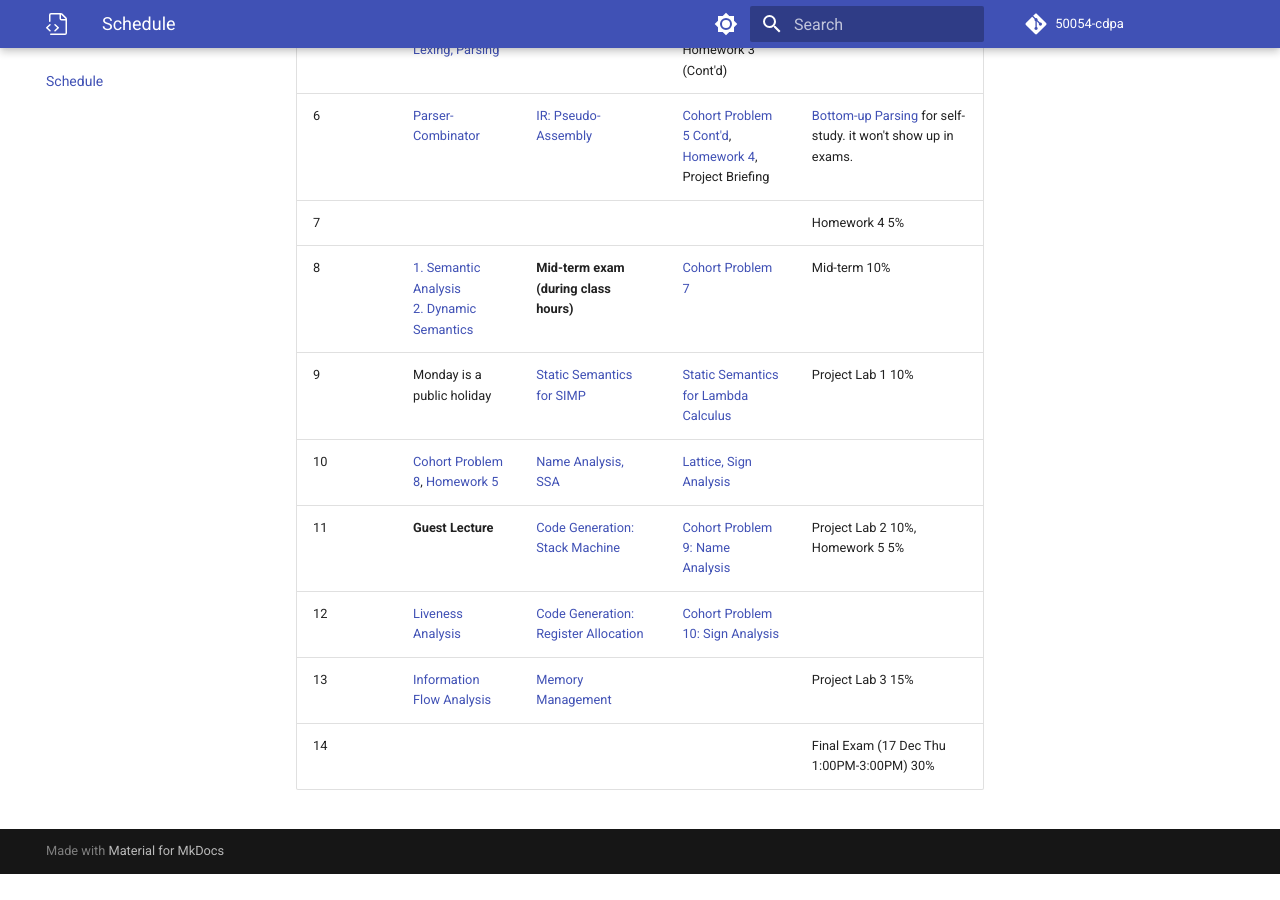
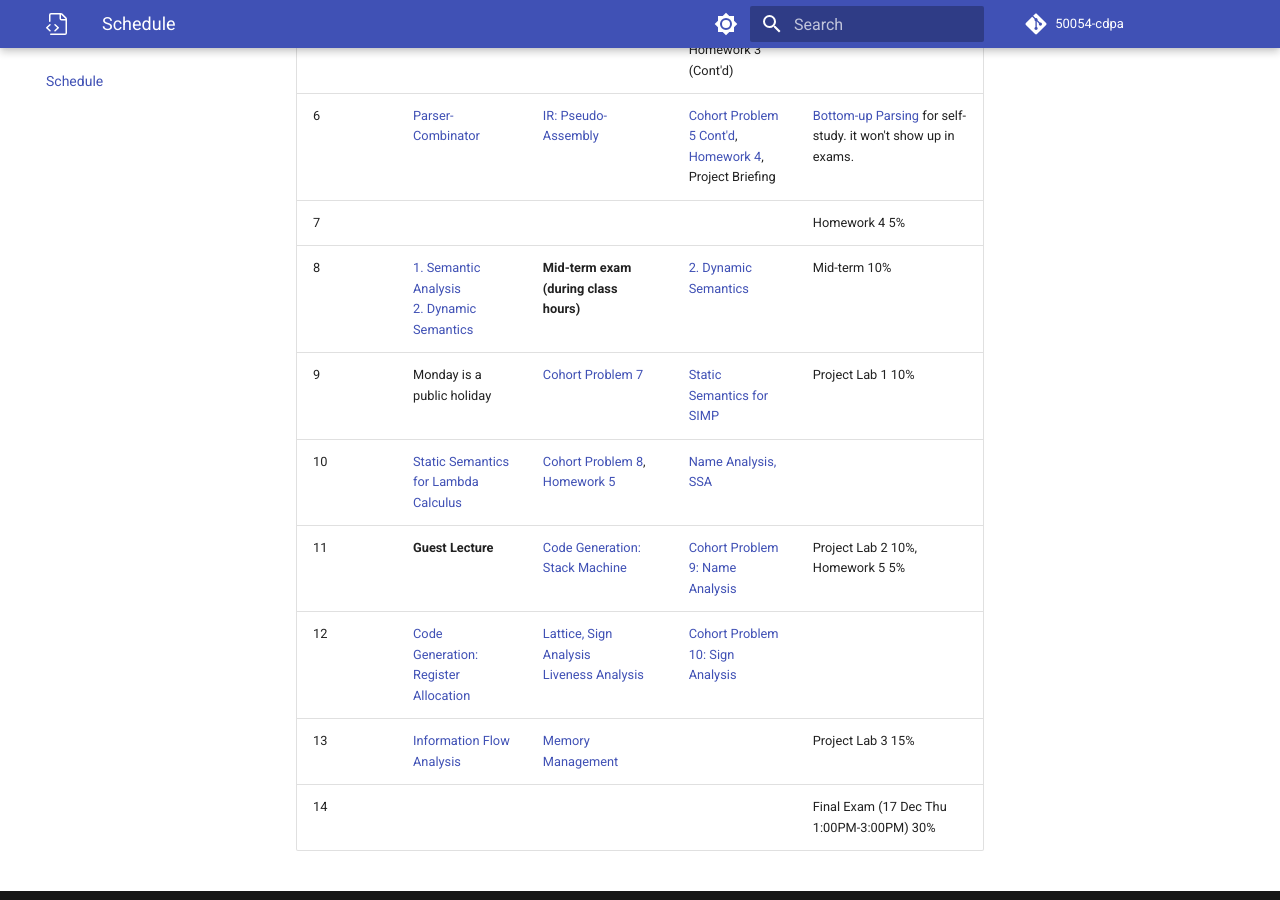
Before and after one commit to 50054-cdpa/notes, an MkDocs documentation site: the page built from docs/schedule.md, in a window 1280 px wide and 900 px high, scrolled down 694 px. Built offline with MkDocs 1.6.1 and Material for MkDocs 9.7.7, drawn with Linux system fonts in a browser that asks for light colours; some web fonts are replaced; comment, search, counter and statistics services are not loaded; before the commit the page ends 1568 px from its top, so only the background shows below that.

Commit message:
updated schedule

```diff
--- a/docs/schedule.md
+++ b/docs/schedule.md
@@ -8,10 +8,10 @@
 | 5 | [Syntax Analysis: Lexing, Parsing](./syntax_analysis.md) | [Top-down Parsing](./syntax_analysis.md) | [Cohort Problem 5](https://github.com/50054-cdpa/cohort_probs_haskell/tree/main/syntax_analysis), <br/> Homework 3 (Cont'd) | Homework 3 5% |
 | 6 | [Parser-Combinator](./syntax_analysis_parser_combinator.md) | [IR: Pseudo-Assembly](./ir_pseudo_assembly.md) | [Cohort Problem 5 Cont'd](https://github.com/50054-cdpa/cohort_probs_haskell/tree/main/syntax_analysis), <br/> [Homework 4](https://github.com/50054-cdpa/homework_haskell/tree/main/syntax_analysis), <br/> Project Briefing  | [Bottom-up Parsing](./syntax_analysis_2.md) for self-study. it won't show up in exams. |
 | 7 |  |  |  | Homework 4 5% |
-| 8 | [1. Semantic Analysis](./semantic_analysis.md) <br/> [2. Dynamic Semantics](./dynamic_semantics.md) | **Mid-term exam (during class hours)** |  [Cohort Problem 7](https://github.com/50054-cdpa/cohort_probs_haskell/tree/main/dynamic_semantics)  | Mid-term 10%  |
-| 9 | Monday is a public holiday | [Static Semantics for SIMP](./static_semantics.md) | [Static Semantics for Lambda Calculus](./static_semantics_2.md)  | Project Lab 1 10% |
-| 10 | [Cohort Problem 8](https://github.com/50054-cdpa/cohort_probs_haskell/tree/main/static_semantics), [Homework 5](https://github.com/50054-cdpa/homework_haskell/tree/main/semantic_analysis) | [Name Analysis, SSA](./name_analysis.md) | [Lattice, Sign Analysis](./sign_analysis_lattice.md) <br/> |  | |
+| 8 | [1. Semantic Analysis](./semantic_analysis.md) <br/> [2. Dynamic Semantics](./dynamic_semantics.md) | **Mid-term exam (during class hours)** |  [2. Dynamic Semantics](./dynamic_semantics.md)  | Mid-term 10%  |
+| 9 | Monday is a public holiday | [Cohort Problem 7](https://github.com/50054-cdpa/cohort_probs_haskell/tree/main/dynamic_semantics) | [Static Semantics for SIMP](./static_semantics.md)  | Project Lab 1 10% |
+| 10 | [Static Semantics for Lambda Calculus](./static_semantics_2.md)  | [Cohort Problem 8](https://github.com/50054-cdpa/cohort_probs_haskell/tree/main/static_semantics), [Homework 5](https://github.com/50054-cdpa/homework_haskell/tree/main/semantic_analysis) | [Name Analysis, SSA](./name_analysis.md) |  |  | |
 | 11 |  **Guest Lecture**  | [Code Generation: Stack Machine](./code_generation_wasm.md) | [Cohort Problem 9: Name Analysis](https://github.com/50054-cdpa/cohort_probs_haskell/tree/main/name_analysis)  | Project Lab 2 10%,  Homework 5 5%  |
-| 12 |  [Liveness Analysis](./liveness_analysis.md)  | [Code Generation: Register Allocation](./code_generation_wasm.md)  | [Cohort Problem 10: Sign Analysis](https://github.com/50054-cdpa/cohort_probs_haskell/tree/main/sign_analysis)  |  |
+| 12 | [Code Generation: Register Allocation](./code_generation_wasm.md)  | [Lattice, Sign Analysis](./sign_analysis_lattice.md) <br/>  [Liveness Analysis](./liveness_analysis.md)  |  [Cohort Problem 10: Sign Analysis](https://github.com/50054-cdpa/cohort_probs_haskell/tree/main/sign_analysis)  |  |
 | 13 | [Information Flow Analysis](./advanced_static_analysis.md) | [Memory Management](./memory_management.md) |  | Project Lab 3 15% |  |
 | 14 | |  |  |Final Exam (17 Dec Thu 1:00PM-3:00PM) 30%|
--- a/mkdocs.yml
+++ b/mkdocs.yml
@@ -31,15 +31,15 @@ nav:
     - "Dynamic Semantics":                     "dynamic_semantics.md"
   - W9:
     - "Static Semantics":                      "static_semantics.md"
+  - W10:
     - "Static Semantics for Lambda Calculus":  "static_semantics_2.md"
-  - W10:
     - "Name Analysis":                         "name_analysis.md"
-    - "Lattices & Sign Analysis":              "sign_analysis_lattice.md"
   - W11:
     - "Code Generation":                       "code_generation_wasm.md"
   - W12:
+    - "Code Generation":                       "code_generation_wasm.md"
     - "Liveness Analysis":                     "liveness_analysis.md"
-    - "Code Generation":                       "code_generation_wasm.md"
+    - "Lattices & Sign Analysis":              "sign_analysis_lattice.md"
   - W13:
     - "Information Flow Analysis":             "advanced_static_analysis.md"
     - "Memory Management":                     "memory_management.md"
```
